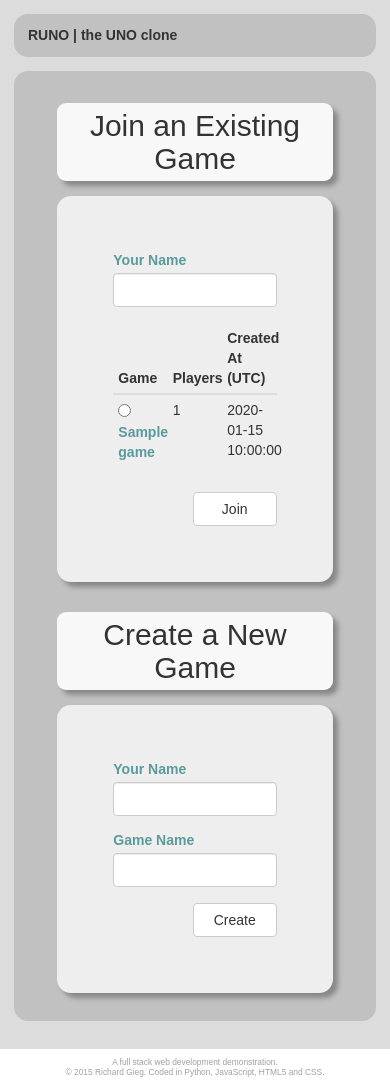
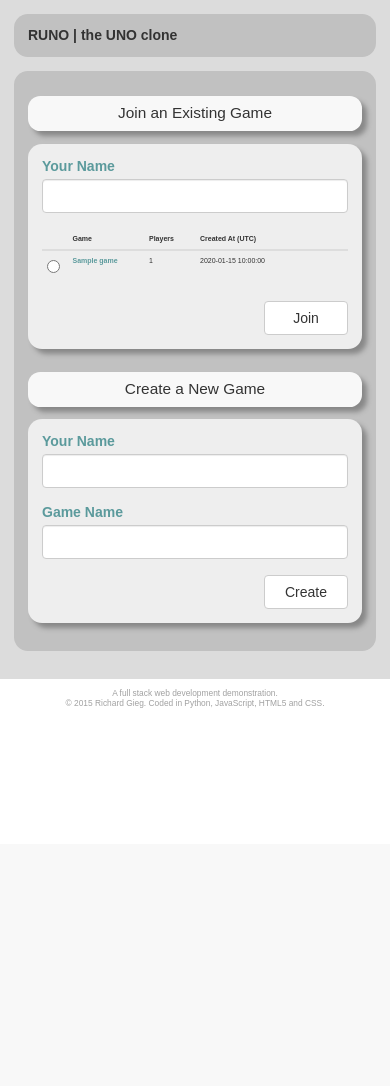
Before and after one commit to nguyen-huong/runo, a Flask app: template templates/index.html in a window 390 px wide. After the commit the page ends 708 px from the top, so only its background shows below. Run offline with Flask 2, Linux system fonts and the light colour scheme; the template is opened without the code that fills it: most values are stand-ins (such as "Sample title", 1, 10 or a date in 2020); some libraries are stand-ins or nearby versions.

Commit message:
Make front page responsive

```diff
--- a/static/gamestyles.css
+++ b/static/gamestyles.css
@@ -8,48 +8,33 @@ table {
 }
 
 #game {
-    /* static */
     background-color: gainsboro;
-
-    /* sizing */
     padding: 1em;
     margin: 0 auto;
 }
 
 #topbar {
-    /* static */
     background-color: #c1c1c1;
     border-radius: 1em;
-
-    /* sizing */
     margin-bottom: 1em;
     padding: 1em;
 }
 
 #title {
-    /* static */
     display: inline-block;
     font-weight: bold;
-
-    /* sizing */
     width: 49%;
 }
 
 #controls {
-    /* static */
     display: inline-block;
     text-align: right;
-
-    /* sizing */
     width: 49%;
 }
 
 .game-control {
-    /* static */
     display: inline-block;
     border: 1px solid gray;
-
-    /* sizing */
     padding: 0 1em;
 }
 
@@ -86,27 +71,19 @@ table {
 }
 
 #tray {
-    /* static */
     text-align: center;
     background-color: #c1c1c1;
     border-radius: 1em;
-
-    /* sizing */
     padding-top: 1em;
     margin-bottom: 1em;
 }
 
 #scoreboard {
-    /* static */
+    background-color: white;
     box-shadow: 5px 5px 5px #888888;
-
-    /* sizing */
+    width: 96%;
     font-size: 8px;
     margin: 2em auto;
-
-    /* experimental */
-    background-color: white;
-    width: 96%;
 }
 
 .color-selector {
@@ -136,14 +113,11 @@ table {
 }
 
 .card {
-    /* static */
     position: relative;
     display: inline-block;
     vertical-align: top;
     opacity: 0.2;
     transition: opacity 0.25s ease-in-out;
-
-    /* sizing */
     box-sizing: border-box;
     width: 25%;
     margin-bottom: 1em;
@@ -154,7 +128,6 @@ table {
 }
 
 .card-content {
-    /* static */
     display: block;
     color: black !important;
     outline: 0 !important;
@@ -162,15 +135,11 @@ table {
     text-align: center;
     box-shadow: 5px 5px 5px #888888;
     cursor: default;
-
-    /* sizing */
     box-sizing: border-box;
     width: 55px;
     height: 70px;
     font-size: 10px;
     margin: 0.2em auto;
-
-    /* experimental */
     background-color: black;
     border-radius: 15%;
 }
@@ -179,67 +148,46 @@ table {
     cursor: pointer;
 }
 
-.card-content-value{
-    /* static */
+.card-content-value {
     display: inline-block;
     border-radius: 10%;
     background-color: white;
-
-    /* sizing */
     width: 75%;
     height: 80%;
     margin-top: 12%;
 }
 
 .card-content-value-icon {
-    /* static */
     display: block;
-
-    /* sizing */
     font-size: 1.5em;
     margin-top: 0.1em;
-
-    /* experimental */
-    /*background-color: yellow;*/
 }
 
 .card-content-value-number {
-    /* static */
     display: block;
     font-weight: bold;
-
-    /* sizing */
     font-size: 4em;
 }
 
 .card-content-value-word {
-    /* static */
     display: block;
     font-weight: bold;
-
-    /* sizing */
     font-size: 0.7em;
     margin-top: 5px;
 }
 
 .card-content-value-wild {
-    /* static */
     display: block;
     font-weight: bold;
     color: white;
     background-color: black;
-
-    /* sizing */
     font-size: 1.2em;
     margin-top: 5px;
 }
 
 .card-content-value-dummy {
-    /* static */
     display: block;
     font-weight: bold;
-
-    /* sizing */
     font-size: 1.2em;
     margin-top: 10px;
 }
@@ -277,24 +225,20 @@ table {
 
 @media (min-width: 400px) {
     #scoreboard {
-        /* sizing */
         font-size: 10px;
     }
 
     .card {
-        /* sizing */
         width: 20%;
     }
 }
 
 @media (min-width: 500px) {
     #scoreboard {
-        /* sizing */
         font-size: 12px;
     }
 
     .card-content {
-        /* sizing */
         width: 75px;
         height: 95px;
         font-size: 14px;
@@ -303,7 +247,6 @@ table {
 
 @media (min-width: 600px) {
     #scoreboard {
-        /* sizing */
         font-size: 14px;
     }
 
@@ -312,18 +255,15 @@ table {
     }
 
     .color-selector-active {
-        /* sizing */
         height: 75px;
     }
 
     .color-selector-button {
-        /* sizing */
         width: 75px;
         height: 50px;
     }
 
     .card-content {
-        /* sizing */
         width: 95px;
         height: 121px;
         font-size: 16px;
@@ -332,20 +272,15 @@ table {
 
 @media (min-width: 768px) {
     #game {
-        /* static */
         border-radius: 0 0 2em 2em;
-
-        /* sizing */
         width: 90%;
     }
 
     .card {
-        /* sizing */
         width: 16.666%;
     }
 
     .card-content {
-        /* sizing */
         width: 95px;
         height: 121px;
     }
@@ -357,17 +292,14 @@ table {
 
 @media (min-width: 960px) {
     #game {
-        /* sizing */
         width: 864px;
     }
 
     #scoreboard {
-        /* sizing */
         font-size: 18px;
     }
 
     .card-content {
-        /* sizing */
         width: 120px;
         height: 153px;
         font-size: 20px;
--- a/static/styles.css
+++ b/static/styles.css
@@ -1,30 +1,29 @@
 h1 {
-    font-size: 1em;
     font-weight: bold;
     margin: 0;
+    font-size: 1em;
 }
 
 #tray {
-    padding: 0.1em 2em 2em;
+    padding: 0.1em 1em 2em;
 }
 
 h2 {
-    width: 90%;
     background-color: #f8f8f8;
-    border-radius: 0.3em;
+    border-radius: 0.8em;
     box-shadow: 5px 5px 5px #888888;
-    padding: 0.2em;
-    margin: 1em auto 0.5em;
+    font-size: 1.1em;
+    padding: 0.6em;
+    margin: 1.5em auto 0.8em;
 }
 
 .form-container {
-    width: 90%;
     text-align: center;
     background-color: #eee;
     border-radius: 1em;
     box-shadow: 5px 5px 5px #888888;
-    padding: 4em;
     margin: 0 auto;
+    padding: 1em;
 }
 
 form {
@@ -35,13 +34,12 @@ label {
     color: #5b9a9c;
 }
 
-.table-container {
-    background-color: #f8f8f8;
-    /*border: 1px solid gray;*/
+table {
+    font-size: 0.5em;
 }
 
-table {
-
+td {
+    vertical-align: middle;
 }
 
 .buttons {
@@ -52,22 +50,38 @@ table {
     width: 6em;
 }
 
-@media (min-width: 400px) {
-
-}
-
 @media (min-width: 500px) {
-
-}
-
-@media (min-width: 600px) {
-
+    table {
+        font-size: 0.8em;
+    }
 }
 
 @media (min-width: 768px) {
+    #tray {
+        padding: 0.1em 2em 2em;
+    }
 
+    h2 {
+        width: 90%;
+        font-size: 1.4em;
+    }
+
+    table {
+        font-size: 0.8em;
+    }
+
+    .form-container {
+        width: 90%;
+        padding: 4em;
+    }
 }
 
 @media (min-width: 960px) {
+    #tray {
+        padding: 0.1em 2em 2em;
+    }
 
+    table {
+        font-size: 1em;
+    }
 }
--- a/templates/index.html
+++ b/templates/index.html
@@ -25,16 +25,20 @@
                     <table id="gamelist" class="table table-condensed table-hover">
                         <thead>
                             <tr>
-                                <th class="col-sm-5">Game</th>
-                                <th class="col-sm-2">Players</th>
-                                <th class="col-sm-5">Created At (UTC)</th>
+                                <th class="col-xs-1"></th>
+                                <th class="col-xs-3">Game</th>
+                                <th class="col-xs-2">Players</th>
+                                <th class="col-xs-6">Created At (UTC)</th>
                         </thead>
                         <tbody>
                             {% for game in open_games %}
                             <tr>
                                 <td>
-                                    <label>
-                                        <input type="radio" name="game_id" value="{{ game['id'] }}" required>
+                                    <input type="radio" name="game_id"
+                                        id="{{ game['id'] }}" value="{{ game['id'] }}" required>
+                                </td>
+                                <td>
+                                    <label for="{{ game['id'] }}">
                                         {{ game.name }}
                                     </label>
                                 </td>
```
